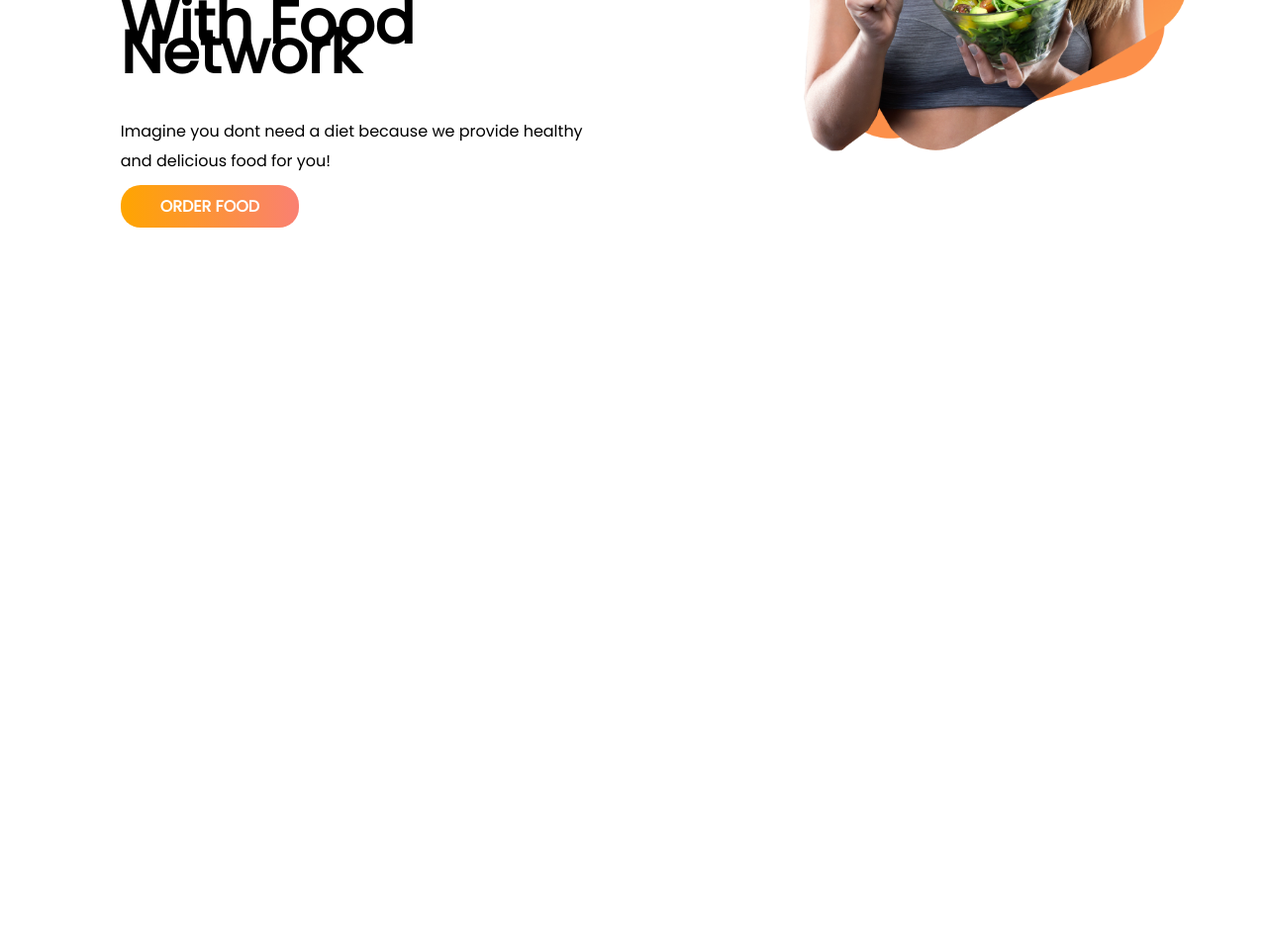
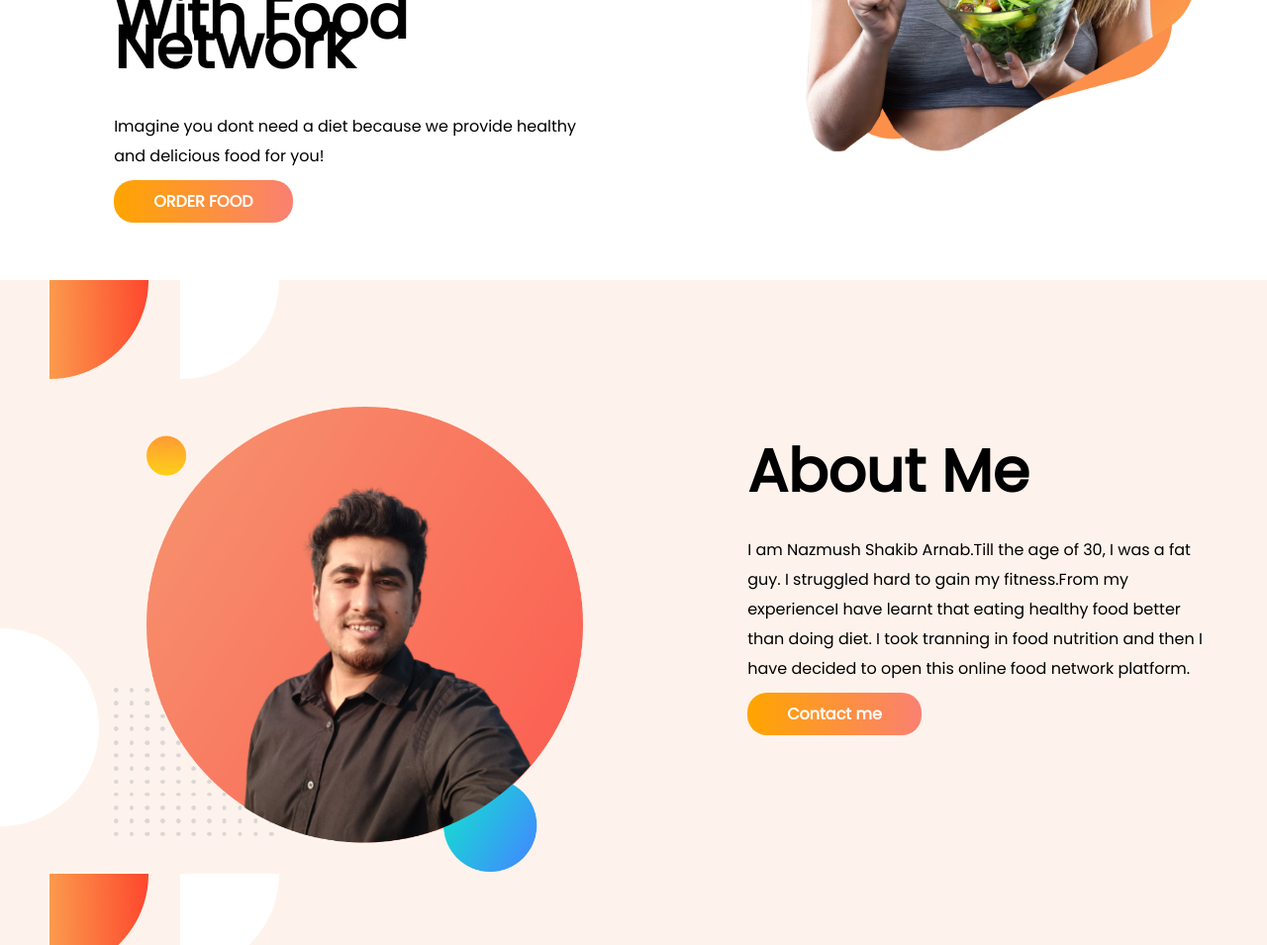
Before and after one commit to shakibarnab31/food-network, a plain HTML site: page index.html in a window 1280 px wide. Shown: the part 492-1447 px from the top of the page at 99% size. Before the commit the page ends 800 px from the top, so only its background shows below. Drawn offline with Linux system fonts and the light colour scheme.

Commit message:
owner info part added

```diff
--- a/index.html
+++ b/index.html
@@ -26,6 +26,16 @@
         </div>
 
     </section>
+    <section class="foodnetwork-container owner-info">
+        <div class="half-width"><img src="images/arnabblack.png" alt="owner"></div>
+        <div class="half-width">
+            <h1>About Me</h1>
+            <p>I am Nazmush Shakib Arnab.Till the age of 30, I was a fat guy. I struggled hard to gain my fitness.From
+                my experienceI have learnt that eating healthy food better than doing diet. I took tranning in food
+                nutrition and then I have decided to open this online food network platform.</p>
+            <a class="link-button" target="_blank" href="https://www.facebook.com/shakib.arnab/">Contact me</a>
+        </div>
+    </section>
 
 </body>
 
--- a/style.css
+++ b/style.css
@@ -1,5 +1,6 @@
 body{
     font-family: 'Poppins', sans-serif;
+    margin: 0;
 }
 h1{
     font-size: 60px;
@@ -38,3 +39,6 @@ h1{
     padding: 10px 40px;
 
 }
+.owner-info{
+    background-image: url(images/7.png);
+}
```
